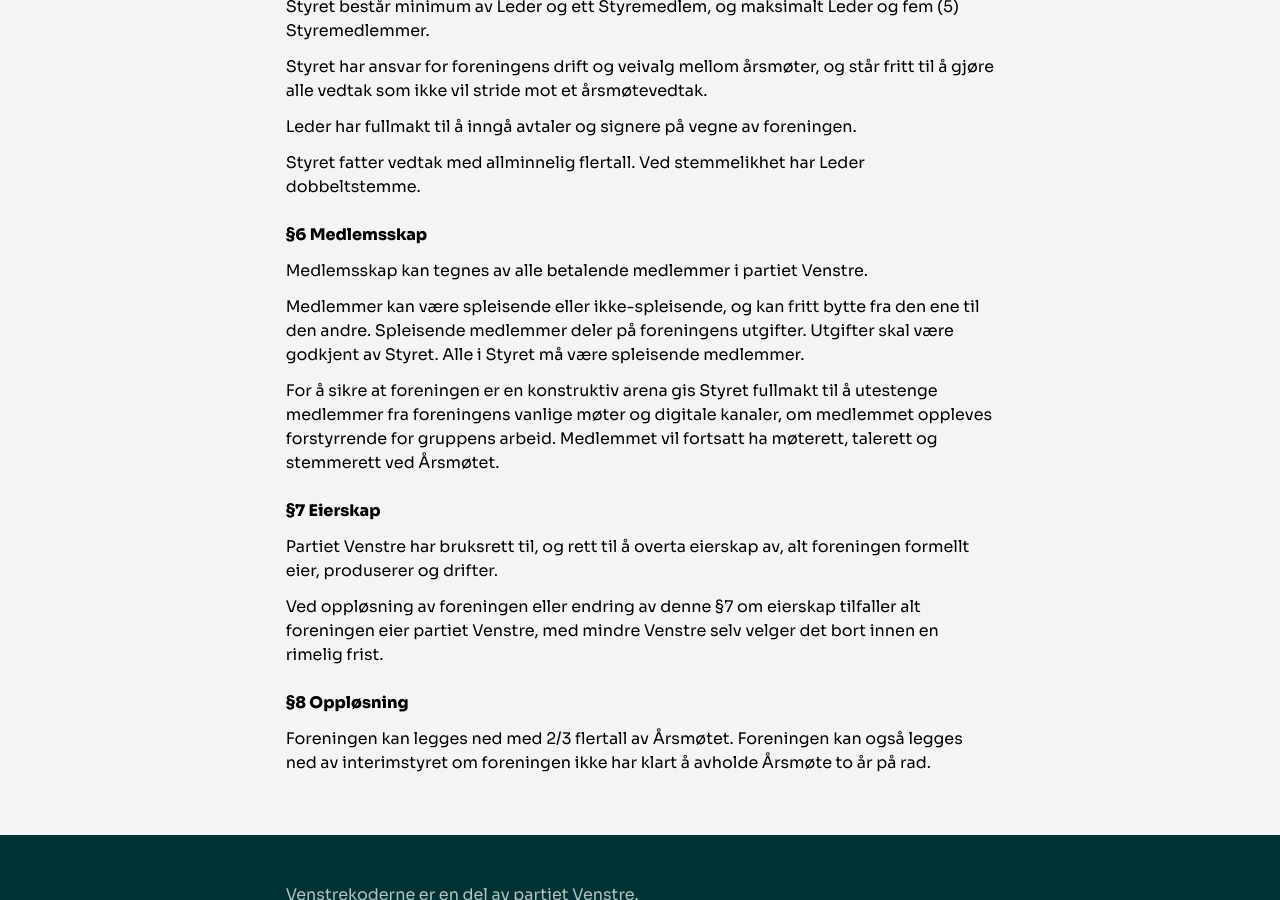
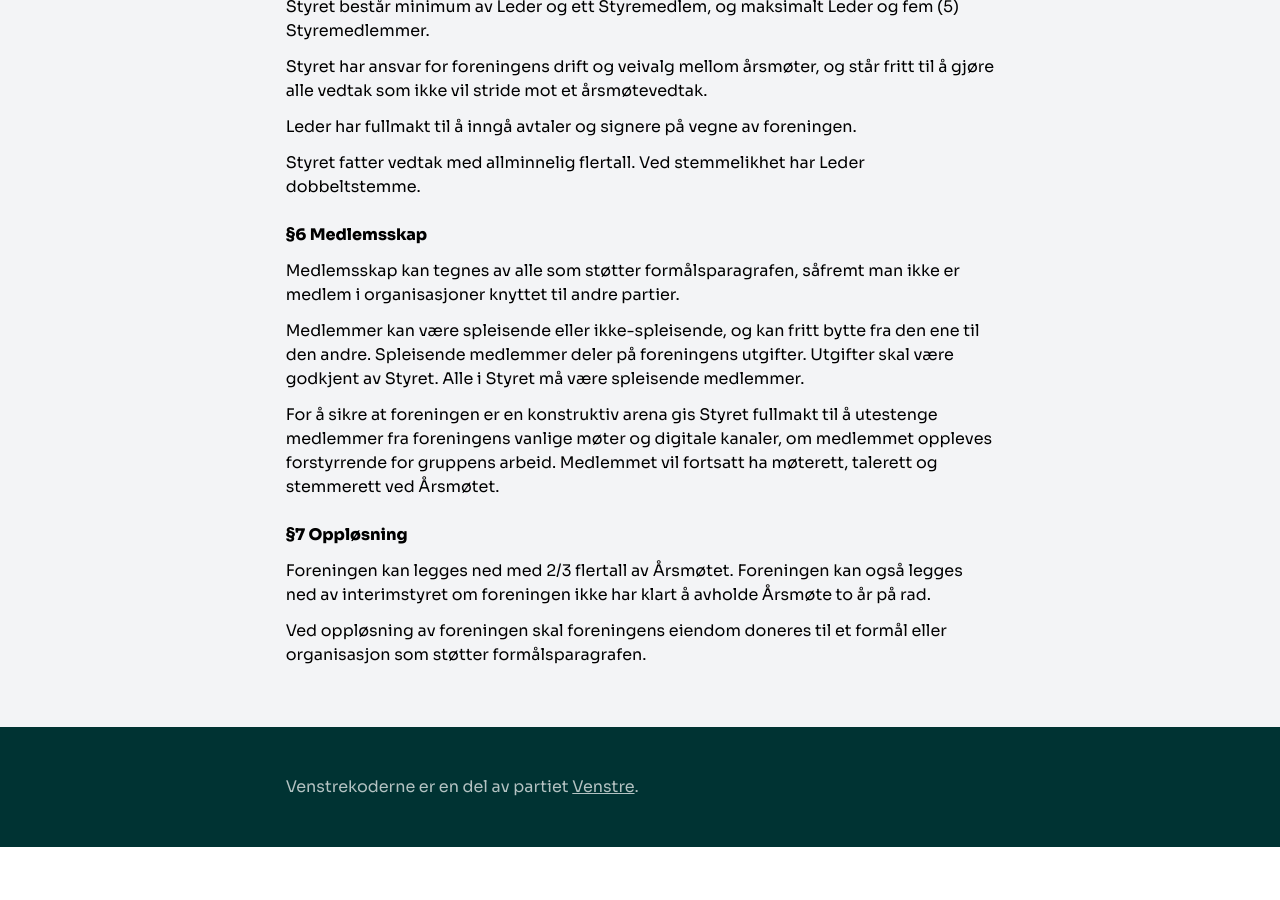
Before and after one commit to Venstrekoderne/venstrekoderne.github.io, a Jekyll site: the page built from index.md, in a window 1280 px wide and 900 px high, scrolled down 4593 px. Built offline with Jekyll 4.4.1, drawn with Linux system fonts in a browser that asks for light colours; our own code applies the rules of GitHub Pages for plain Markdown files; after the commit the page ends 5440 px from its top, so only the background shows below that; some of the changed text lies outside the part shown.

Commit message:
Vedtektsendringer for å løsrive organisasjonen fra Venstre, og gjøre den klar til å få sitt eget orgnr

```diff
--- a/_includes/vedtekter.html
+++ b/_includes/vedtekter.html
@@ -10,10 +10,10 @@
 
   <h3>§2 Formål</h3>
 
-  <p>Foreningens formål er å bruke den digitale kompetansen i Venstres medlemsmasse til å hjelpe partiet Venstre med:</p>
+  <p>Foreningens formål er å bruke medlemmenes digitale kompetanse til å hjelpe andre organisasjoner som støtter Venstres grunnsyn med:</p>
 
   <ul>
-    <li>Utvikling, valg og vedlikehold av digitale løsninger og verktøy for Venstre</li>
+    <li>Utvikling, valg og vedlikehold av digitale løsninger og verktøy</li>
     <li>Utforming av IT-relatert politikk</li>
   </ul>
 
@@ -51,7 +51,6 @@
 
   <h3>§5 Styret</h3>
 
-
   <p>Styret består minimum av Leder og ett Styremedlem, og maksimalt Leder og fem (5) Styremedlemmer.</p>
 
   <p>Styret har ansvar for foreningens drift og veivalg mellom årsmøter, og står fritt til å gjøre alle vedtak som ikke vil stride mot et årsmøtevedtak.</p>
@@ -62,22 +61,15 @@
 
   <h3>§6 Medlemsskap</h3>
 
-
-  <p>Medlemsskap kan tegnes av alle betalende medlemmer i partiet Venstre.</p>
+  <p>Medlemsskap kan tegnes av alle som støtter formålsparagrafen, såfremt man ikke er medlem i organisasjoner knyttet til andre partier.</p>
 
   <p>Medlemmer kan være spleisende eller ikke-spleisende, og kan fritt bytte fra den ene til den andre. Spleisende medlemmer deler på foreningens utgifter. Utgifter skal være godkjent av Styret. Alle i Styret må være spleisende medlemmer.</p>
 
   <p>For å sikre at foreningen er en konstruktiv arena gis Styret fullmakt til å utestenge medlemmer fra foreningens vanlige møter og digitale kanaler, om medlemmet oppleves forstyrrende for gruppens arbeid. Medlemmet vil fortsatt ha møterett, talerett og stemmerett ved Årsmøtet.</p>
 
-  <h3>§7 Eierskap</h3>
-
-
-  <p>Partiet Venstre har bruksrett til, og rett til å overta eierskap av, alt foreningen formellt eier, produserer og drifter.</p>
-
-  <p>Ved oppløsning av foreningen eller endring av denne §7 om eierskap tilfaller alt foreningen eier partiet Venstre, med mindre Venstre selv velger det bort innen en rimelig frist.</p>
-
-  <h3>§8 Oppløsning</h3>
-
+  <h3>§7 Oppløsning</h3>
 
   <p>Foreningen kan legges ned med 2/3 flertall av Årsmøtet. Foreningen kan også legges ned av interimstyret om foreningen ikke har klart å avholde Årsmøte to år på rad.</p>
+
+  <p>Ved oppløsning av foreningen skal foreningens eiendom doneres til et formål eller organisasjon som støtter formålsparagrafen.</p>
 </div>
```
